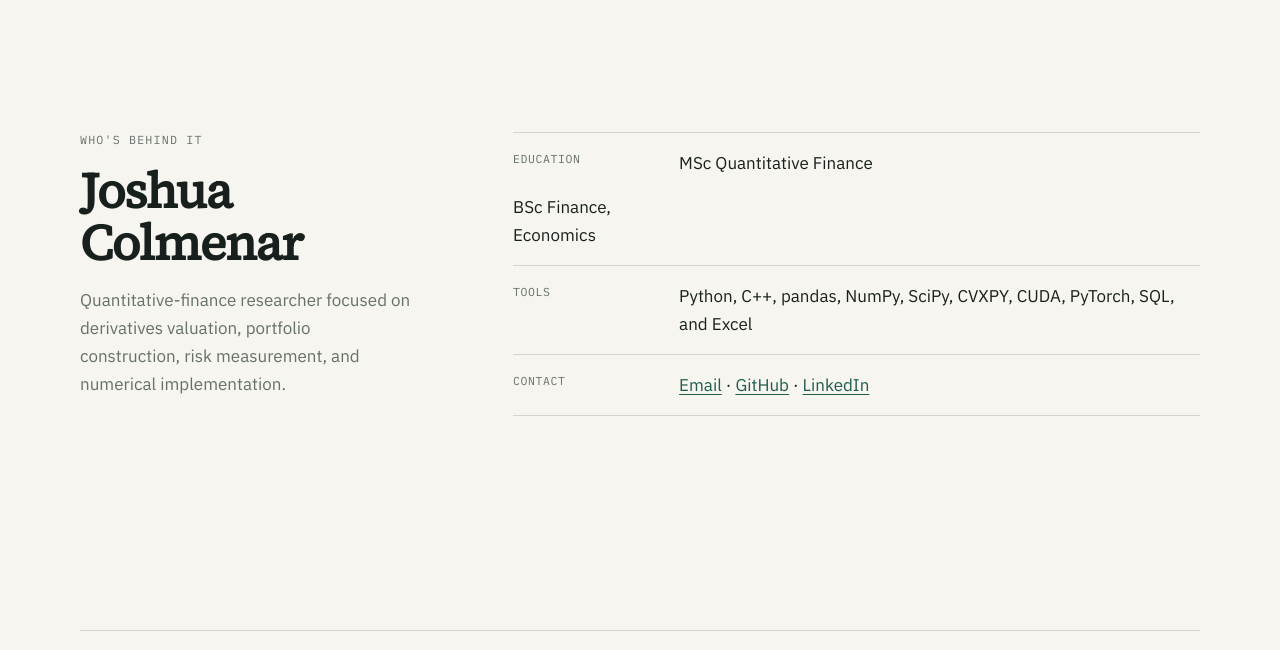
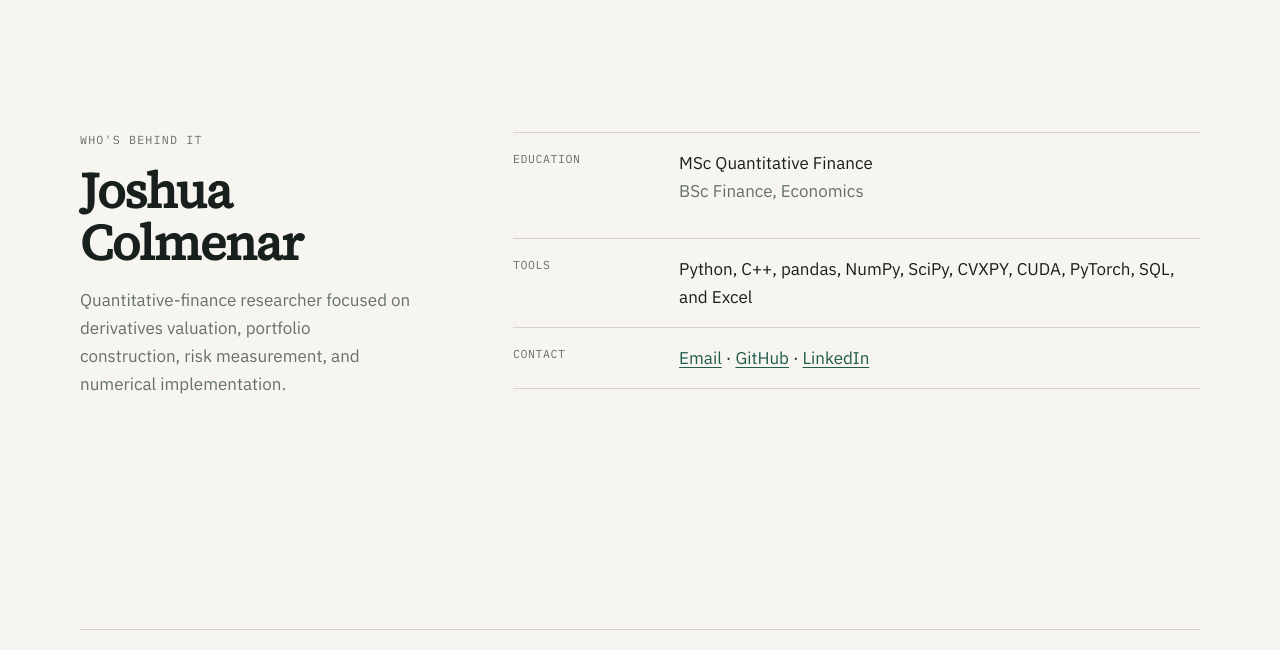
Before and after one commit to ItsKamatis/knottyquant, an Astro site: page /about in a window 1280 px wide. Shown: the part 875-1525 px from the top of the page. Built offline with nearby package versions, Linux system fonts and the light colour scheme; Astro itself is replaced by a stand-in of ours.

Commit message:
"fix: typos, formatting"

```diff
--- a/src/pages/about.astro
+++ b/src/pages/about.astro
@@ -56,8 +56,7 @@ const structuredData = {
     <dl class="fact-list">
       <div>
         <dt>Education</dt>
-        <dd>MSc Quantitative Finance</dd>
-        <dd>BSc Finance, Economics</dd>
+        <dd>MSc Quantitative Finance <p>BSc Finance, Economics</p></dd>
       </div>
       <div>
         <dt>Tools</dt>
```
